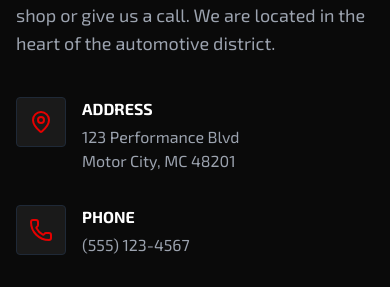
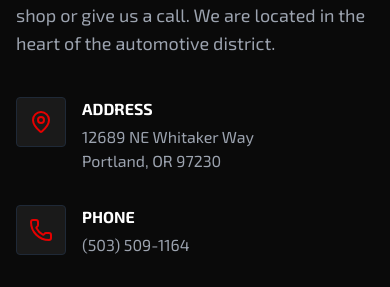
Before and after one commit to robertlazau-design/d-d-Performance, a React (Vite) app: page / in a window 390 px wide. Shown: the part 4280-4567 px from the top of the page. Built offline with nearby package versions, Linux system fonts and the light colour scheme.

Commit message:
Update contact page with actual address and phone number for D&D Performance Automotive

```diff
--- a/components/Contact.tsx
+++ b/components/Contact.tsx
@@ -24,7 +24,7 @@ const Contact: React.FC = () => {
                 </div>
                 <div>
                   <h4 className="text-white font-bold uppercase mb-1">Address</h4>
-                  <p className="text-gray-400">123 Performance Blvd<br />Motor City, MC 48201</p>
+                  <p className="text-gray-400">12689 NE Whitaker Way<br />Portland, OR 97230</p>
                 </div>
               </div>
 
@@ -34,8 +34,8 @@ const Contact: React.FC = () => {
                 </div>
                 <div>
                   <h4 className="text-white font-bold uppercase mb-1">Phone</h4>
-                  <a href="tel:5551234567" className="text-gray-400 hover:text-race-red transition-colors">
-                    (555) 123-4567
+                  <a href="tel:5035091164" className="text-gray-400 hover:text-race-red transition-colors">
+                    (503) 509-1164
                   </a>
                 </div>
               </div>
```
